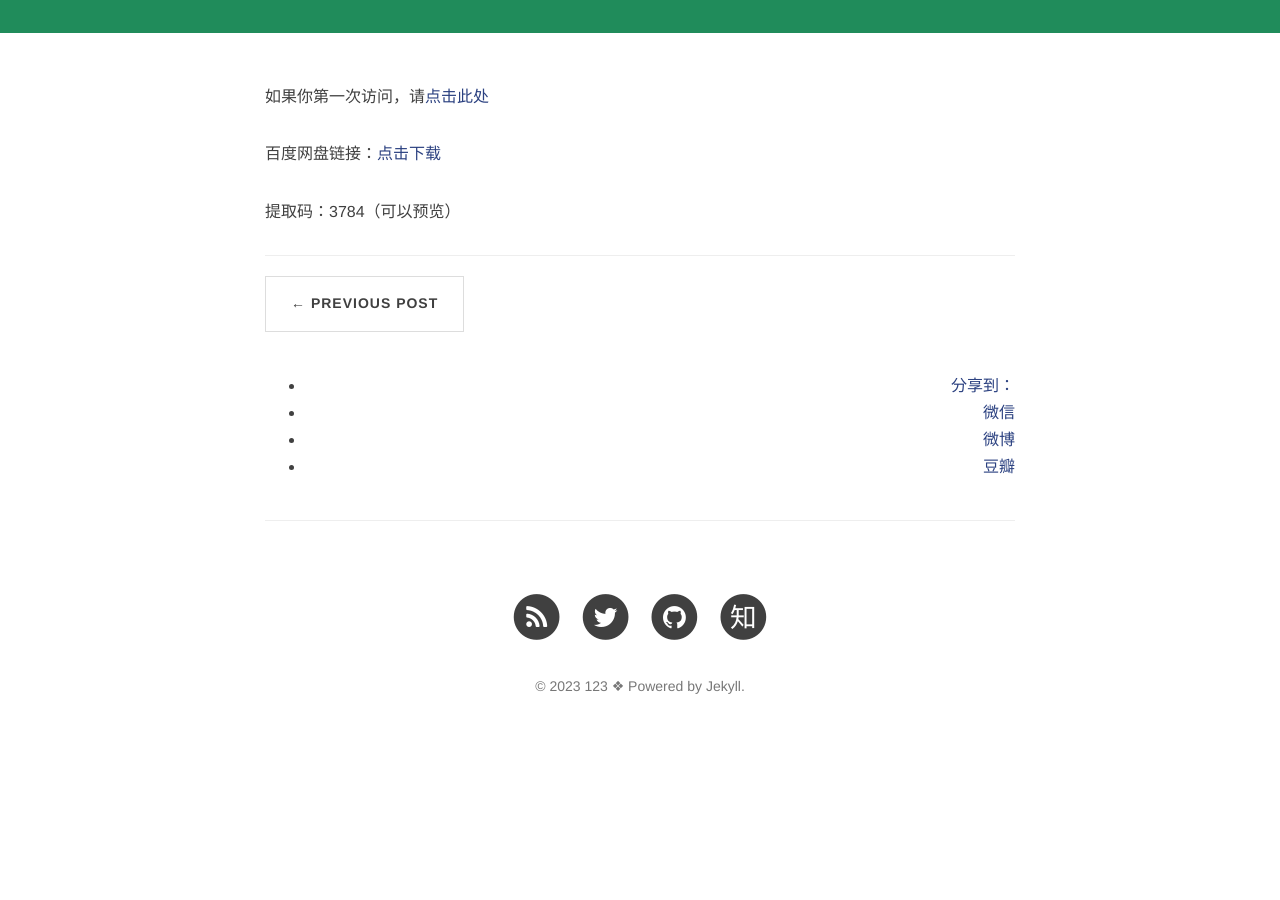
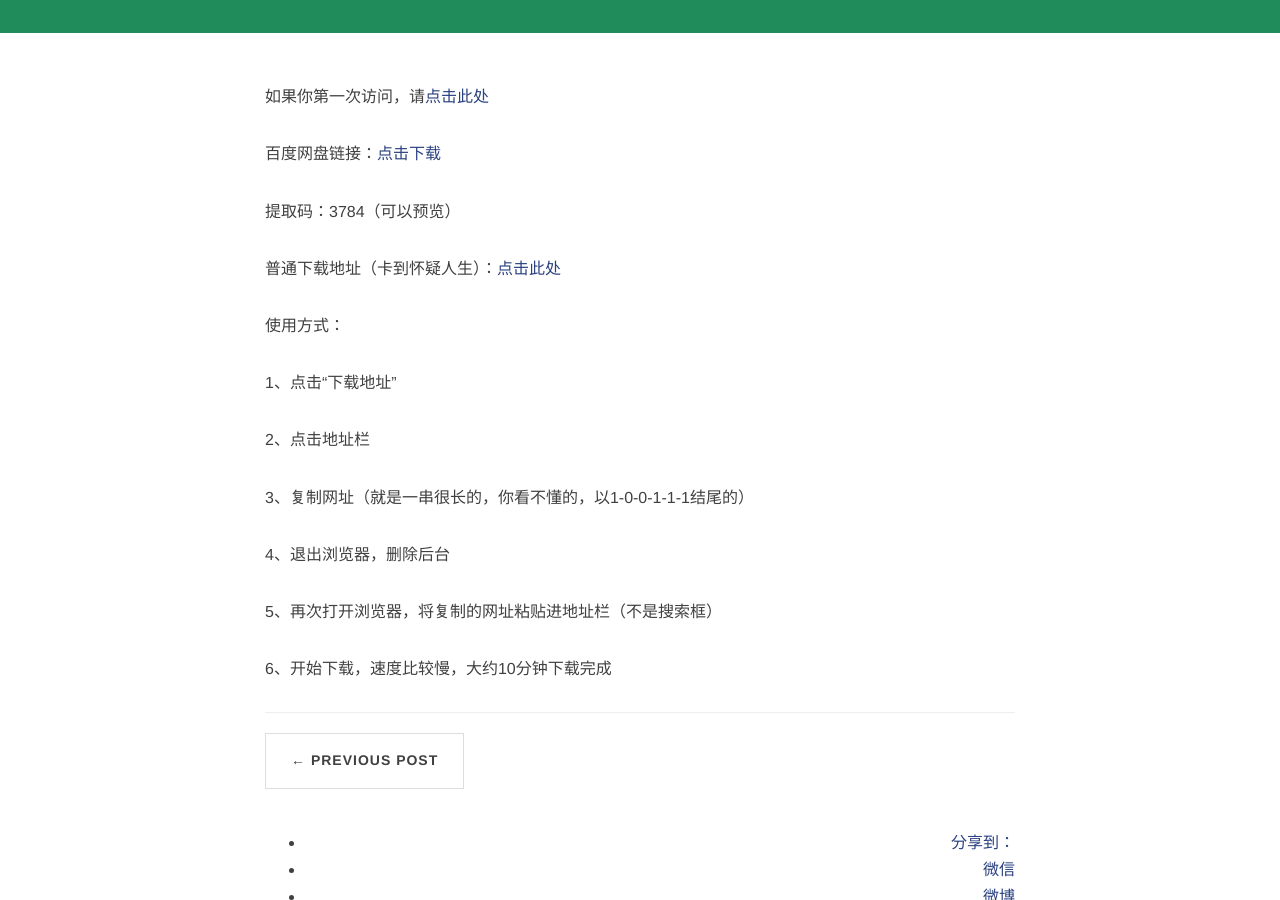
Before and after one commit to ovule-seed/ovule-seed.github.io, a Jekyll site: the page built from _posts/2023-02-06-a3-MV下载.md, in a window 1280 px wide and 900 px high, scrolled down 401 px. Built offline with Jekyll 4.4.1, drawn with Linux system fonts in a browser that asks for light colours; nearby versions of some CDN libraries; comment, search, counter and statistics services are not loaded; before the commit the page ends 1164 px from its top, so only the background shows below that.

Commit message:
Update 2023-02-06-a3-MV下载.md

```diff
--- a/_posts/2023-02-06-a3-MV下载.md
+++ b/_posts/2023-02-06-a3-MV下载.md
@@ -12,3 +12,19 @@ description:
 百度网盘链接：[点击下载](https://pan.baidu.com/s/1l8FsSWyULMv7ehvnjmquuA)
 
 提取码：3784（可以预览）
+
+普通下载地址（卡到怀疑人生）：[点击此处](https://bdbl-cm01.baidupcs.com/file/96b65116cj06a841f5ec0295b03a82e4?bkt=en-d3a65691252603d3b33453810ecf956dd07b63ebfe2670a29a7805d746e8908b0d385f0547818b8c&fid=1735644190-250528-50175660845947&time=1675680142&sign=FDTAXUbGERLQlBHSKfWqiu-DCb740ccc5511e5e8fedcff06b081203-LWukvrCsnHW%2BFtpwp4bLjRaBpCQ%3D&to=401&size=19524407&sta_dx=19524407&sta_cs=1&sta_ft=mp4&sta_ct=0&sta_mt=0&fm2=MH%2CBaoding%2CAnywhere%2C%2C%E6%B5%99%E6%B1%9F%2Ccmnet&ctime=1675679805&mtime=1675679805&resv0=-1&resv1=0&resv2=rlim&resv3=5&resv4=19524407&vuk=1735644190&iv=0&htype=&randtype=&tkbind_id=0&newver=1&newfm=1&secfm=1&flow_ver=3&pkey=en-ed23dfae15c7c39d212886374052b28e046fe135f4d61971ab0609756ec222904cb97d1c7a4f20bc&sl=76480590&expires=8h&rt=sh&r=390982220&vbdid=1620885143&fin=QQ%E8%A7%86%E9%A2%9120230206183444.mp4&fn=QQ%E8%A7%86%E9%A2%9120230206183444.mp4&rtype=1&dp-logid=8923469341649568802&dp-callid=0.1&hps=1&tsl=80&csl=80&fsl=-1&csign=xVUqQKdLHuOrXZZc6v%2BYN9BlmdU%3D&so=0&ut=6&uter=4&serv=1&uc=2039550887&ti=5e666840c78f1973a40996bebe00a75ce02b30b919c495ac305a5e1275657320&hflag=30&from_type=1&adg=c_a7b4297547be8a168c2d84e541d5f94e&reqlabel=250528_f_2742feb5f8d9e4e9c603f651d8e82188_-1_682e10f4a2e49da3da8e1ce5e55d11f4&by=themis&resvsflag=1-0-0-1-1-1)
+
+使用方式：
+
+1、点击“下载地址”
+
+2、点击地址栏
+
+3、复制网址（就是一串很长的，你看不懂的，以1-0-0-1-1-1结尾的）
+
+4、退出浏览器，删除后台
+
+5、再次打开浏览器，将复制的网址粘贴进地址栏（不是搜索框）
+
+6、开始下载，速度比较慢，大约10分钟下载完成
```
